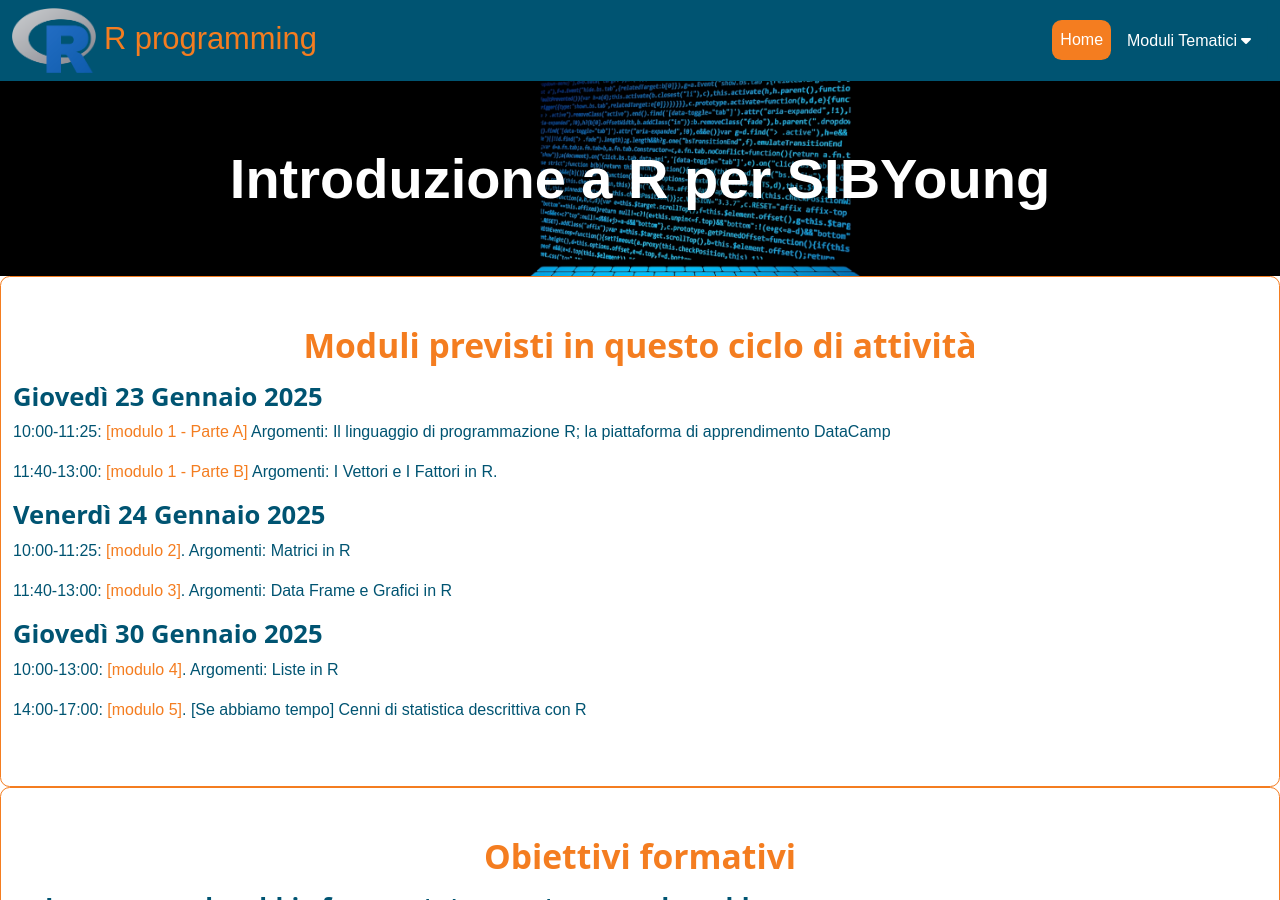
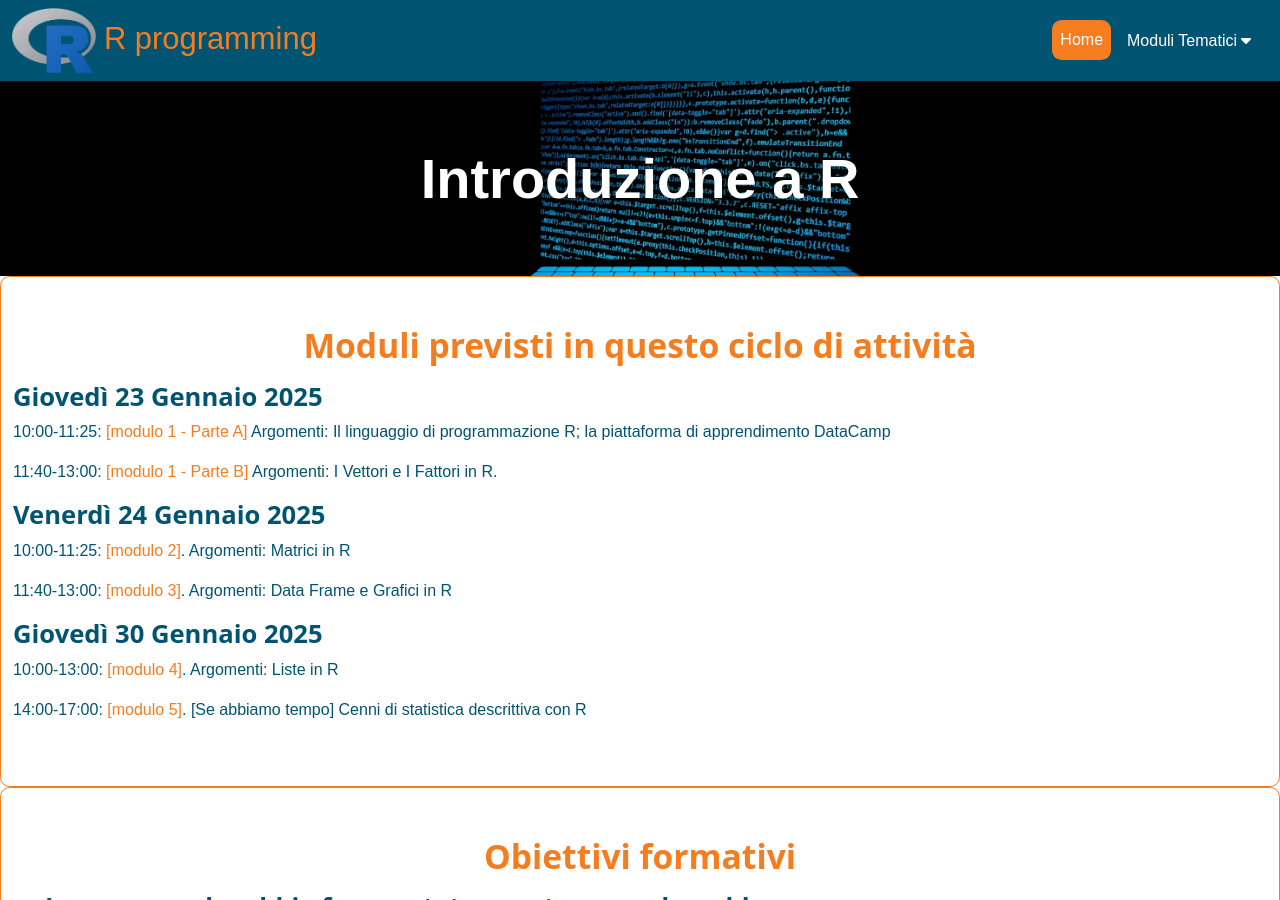
Before and after one commit to maghetta/Corso-R-livello-base__BBC, a Jekyll site: the page built from index.html, in a window 1280 px wide and 900 px high. Built offline with Jekyll 4.4.1, drawn with Linux system fonts in a browser that asks for light colours.

Commit message:
Update welcome.html

```diff
--- a/_includes/welcome.html
+++ b/_includes/welcome.html
@@ -1,6 +1,6 @@
 <div class="row-bg-light row-banner justify-content-center">
     <div class="col-12 text-center">
-        <div class="display-4 text-white fw-bold">Introduzione a R per SIBYoung</div>
+        <div class="display-4 text-white fw-bold">Introduzione a R</div>
 
     </div>
 </div>
```
